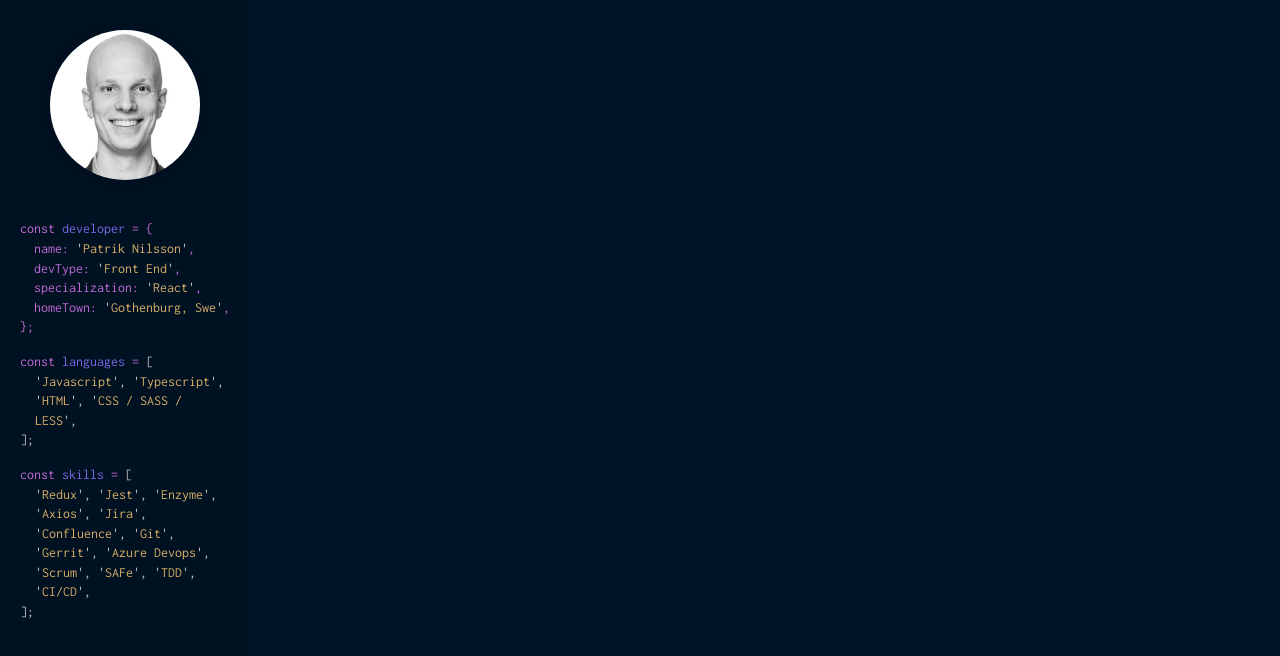
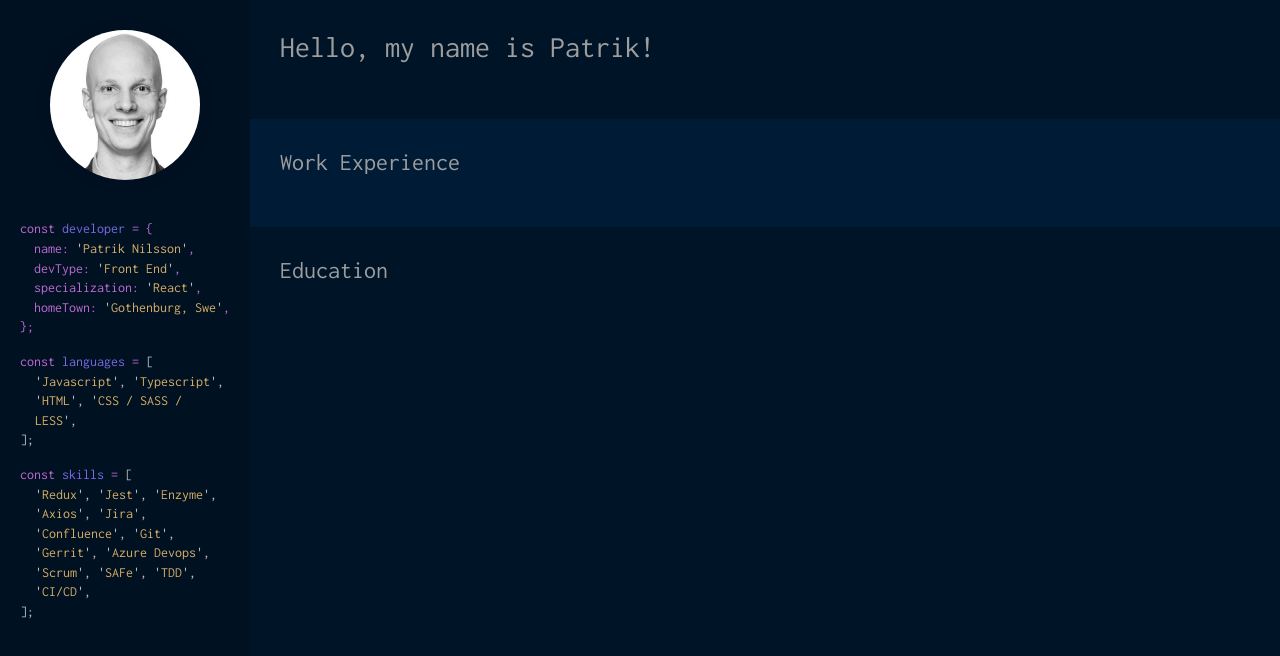
Before and after one commit to patriknil90/resume-site, a React app: page / in a window 1280 px wide. Shown: the top 656 px of the page. Built offline with nearby package versions, Linux system fonts and the light colour scheme.

Commit message:
Add container sections with titles

```diff
--- a/src/App.js
+++ b/src/App.js
@@ -1,8 +1,9 @@
 import React from 'react'
 import styled from 'styled-components'
-import Sidebar from './components/Sidebar'
+import Sidebar from 'components/Sidebar'
+import Main from './Main'
 
-const Container = styled.div`
+const AppContainer = styled.div`
   width: 100%;
   height: 100vh;
   overflow-y: auto;
@@ -11,12 +12,14 @@ const Container = styled.div`
   background: #001428;
   color: #bababa;
   font-family: Inconsolata, monospace;
+  display: flex;
 `
 
 const App = () => (
-  <Container>
+  <AppContainer>
     <Sidebar />
-  </Container>
+    <Main />
+  </AppContainer>
 )
 
 export default App
--- /dev/null
+++ b/src/Main.js
@@ -0,0 +1,21 @@
+import React from 'react'
+import styled from 'styled-components'
+import WorkExperience from 'containers/WorkExperience'
+import Education from 'containers/Education'
+import Presentation from 'containers/Presentation'
+
+const MainContainer = styled.div`
+  padding: 0;
+  margin: 0;
+  flex-grow: 1;
+`
+
+const Main = () => (
+  <MainContainer>
+    <Presentation />
+    <WorkExperience />
+    <Education />
+  </MainContainer>
+)
+
+export default Main
--- /dev/null
+++ b/src/containers/Education.js
@@ -0,0 +1,10 @@
+import React from 'react'
+import { Container, Title } from 'shared/styles'
+
+const Education = () => (
+  <Container>
+    <Title>Education</Title>
+  </Container>
+)
+
+export default Education
--- /dev/null
+++ b/src/containers/Presentation.js
@@ -0,0 +1,10 @@
+import React from 'react'
+import { Container, Title } from 'shared/styles'
+
+const Presentation = () => (
+  <Container>
+    <Title big>Hello, my name is Patrik!</Title>
+  </Container>
+)
+
+export default Presentation
--- /dev/null
+++ b/src/containers/WorkExperience.js
@@ -0,0 +1,10 @@
+import React from 'react'
+import { Container, Title } from 'shared/styles'
+
+const WorkExperience = () => (
+  <Container secondary>
+    <Title>Work Experience</Title>
+  </Container>
+)
+
+export default WorkExperience
--- a/src/shared/styles.js
+++ b/src/shared/styles.js
@@ -1,4 +1,25 @@
 import styled from 'styled-components'
+
+export const Container = styled.div`
+  margin: auto;
+  padding: 15px;
+  box-sizing: border-box;
+  background: ${props => (props.secondary ? '#001b36' : 'none')};
+  @media (min-width: 1200px) {
+    padding: 30px;
+  }
+`
+
+export const Title = styled.h2`
+  margin-top: 0;
+  color: #9d9d9d;
+  font-weight: 100;
+  font-size: ${props => (props.big ? '26px' : '18px')};
+
+  @media (min-width: 767px) {
+    font-size: ${props => (props.big ? '30px' : '24px')};
+  }
+`
 
 export const Indented = styled.div`
   padding-left: 15px;
```
